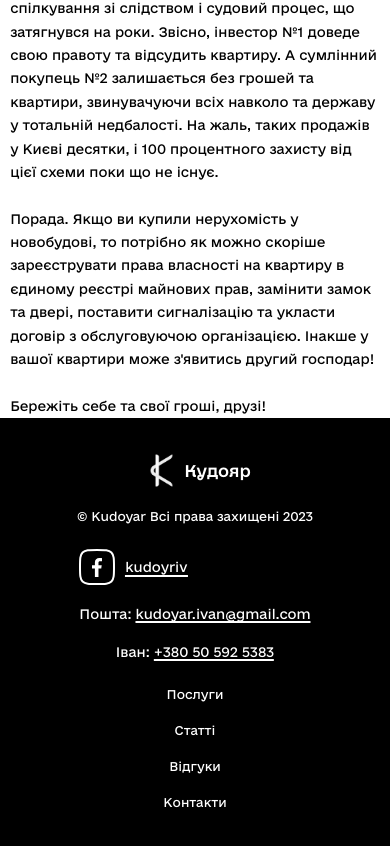
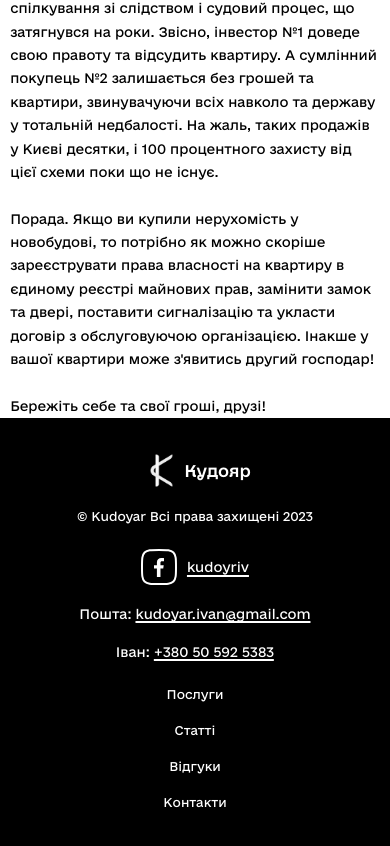
Before and after one commit to Guntyk/kudoyar, a React (Create React App) app: page /articles/1 in a window 390 px wide. Shown: the part 2073-2919 px from the top of the page. Built offline with nearby package versions, Linux system fonts and the light colour scheme.

Commit message:
Bugs Fix

```diff
--- a/src/components/Footer/Footer.css
+++ b/src/components/Footer/Footer.css
@@ -47,6 +47,10 @@
     justify-content: unset;
     gap: 20px;
   }
+  .wrapper:nth-child(3) li:first-child {
+    display: flex;
+    justify-content: center;
+  }
   .footer .logo-link {
     justify-content: center;
   }
--- a/src/components/Hero/Hero.css
+++ b/src/components/Hero/Hero.css
@@ -29,6 +29,9 @@
 }
 
 @media (max-width: 650px) {
+  .hero a {
+    margin: 0 auto;
+  }
   .hero-wrapper {
     padding: 95px 0 344px;
   }
--- a/src/index.css
+++ b/src/index.css
@@ -333,5 +333,6 @@ body {
   }
   body {
     padding-bottom: 430px;
+    background: url(./materials/background/back-1.svg) no-repeat 30% -25%;
   }
 }
```
